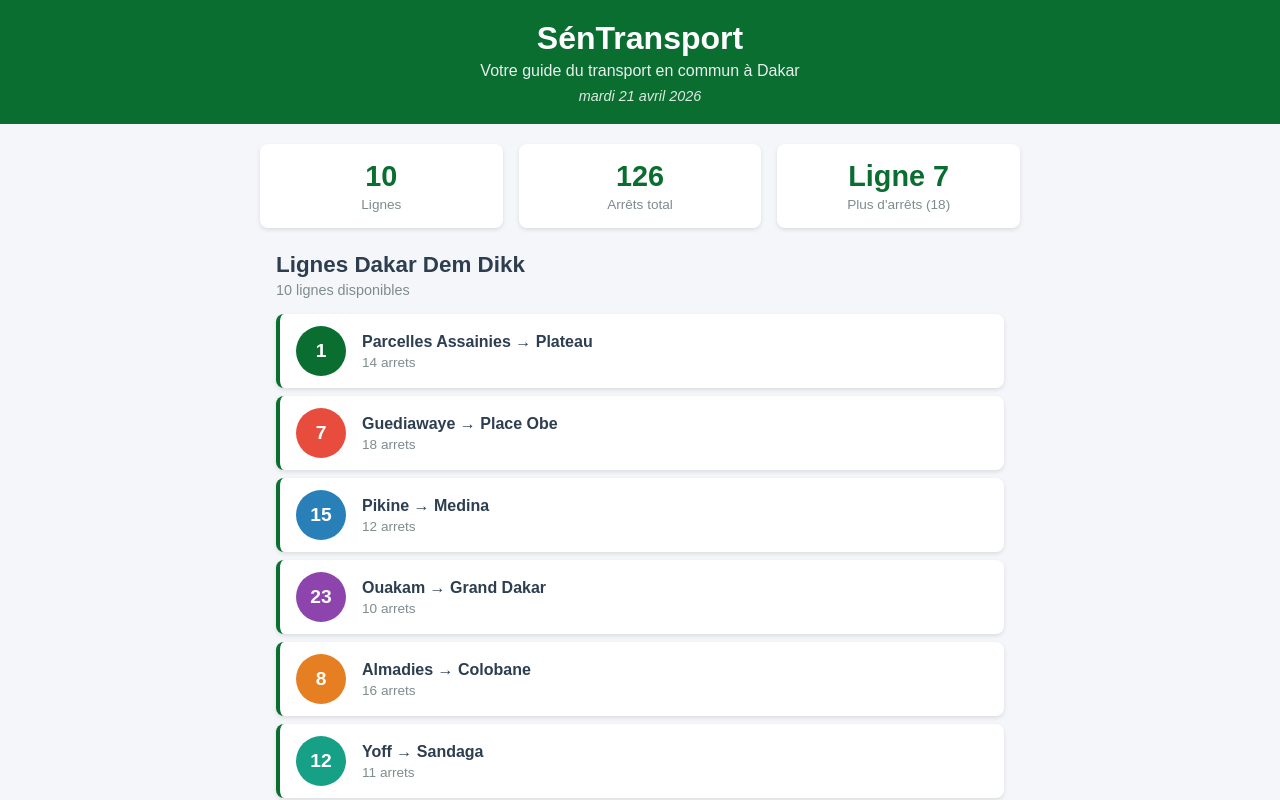
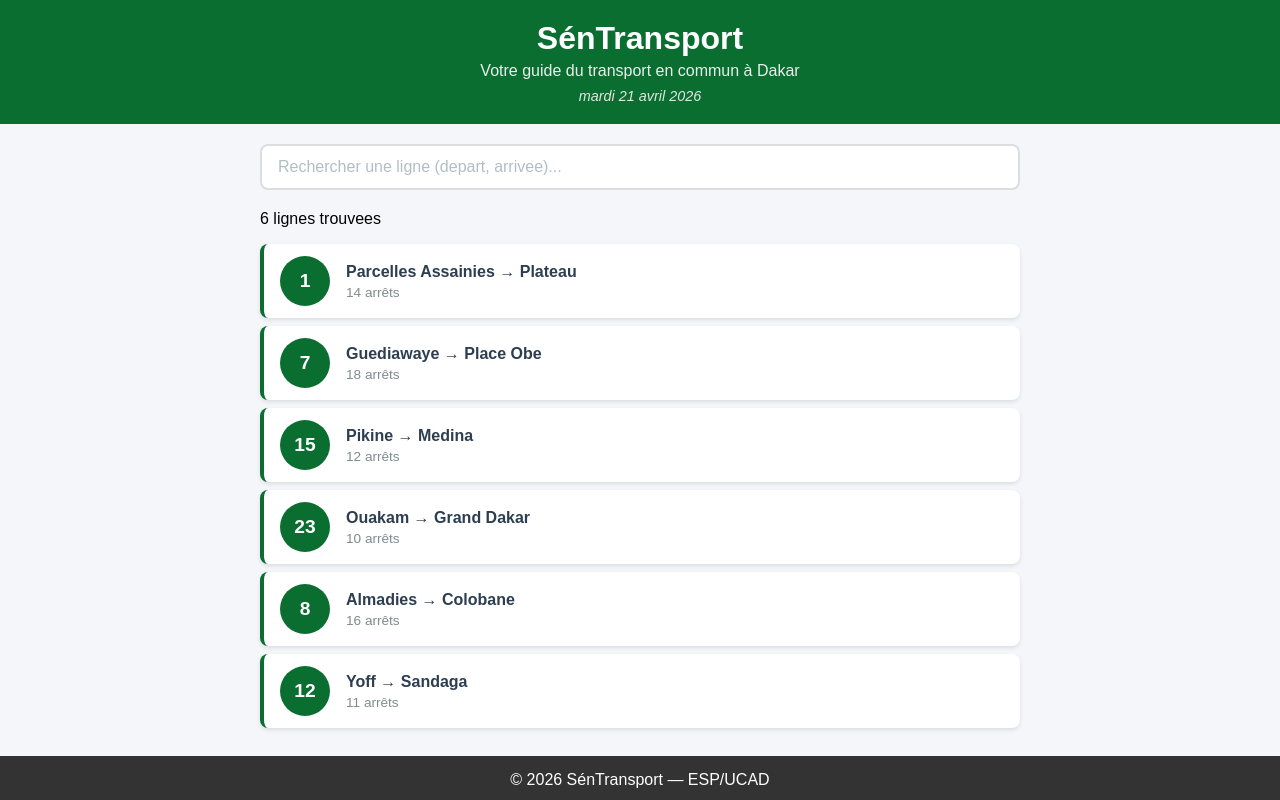
Before and after one commit to marly-esp/sentransport, a React (Create React App) app: page / in a window 1280 px wide. Shown: the top 800 px of the page. Built offline with nearby package versions, Linux system fonts and the light colour scheme.

Commit message:
lab 3 : etat, recherche et selection de lignes

```diff
--- a/src/App.css
+++ b/src/App.css
@@ -19,4 +19,15 @@
   .contenu {
     padding: 12px;
   }
+
+  .ligne-bus {
+    padding: 10px 12px;
+  }
+
+  .ligne-numero {
+    width: 40px;
+    height: 40px;
+    font-size: 1rem;
+    margin-right: 12px;
+  }
 }
--- a/src/App.js
+++ b/src/App.js
@@ -1,28 +1,148 @@
+import { useState } from 'react';
 import './App.css';
 import Header from './Header';
-import ListeLignes from './ListeLignes';
+import Recherche from './Recherche';
+import LigneBus from './LigneBus';
+import DetailLigne from './DetailLigne';
 import Footer from './Footer';
-import StatReseau from './StatReseau';
+
 function App() {
-  const lignes = [
-  { id: 1, numero: "1", depart: "Parcelles Assainies", arrivee: "Plateau", arrets: 14, couleur: "#0a6e31" },
-  { id: 2, numero: "7", depart: "Guediawaye", arrivee: "Place Obe", arrets: 18, couleur: "#e74c3c" },
-  { id: 3, numero: "15", depart: "Pikine", arrivee: "Medina", arrets: 12, couleur: "#2980b9" },
-  { id: 4, numero: "23", depart: "Ouakam", arrivee: "Grand Dakar", arrets: 10, couleur: "#8e44ad" },
-  { id: 5, numero: "8", depart: "Almadies", arrivee: "Colobane", arrets: 16, couleur: "#e67e22" },
-  { id: 6, numero: "12", depart: "Yoff", arrivee: "Sandaga", arrets: 11, couleur: "#16a085" },
-  { id: 7, numero: "31", depart: "Fann", arrivee: "HLM", arrets: 9, couleur: "#c0392b" },
-  { id: 8, numero: "42", depart: "Liberté", arrivee: "Dieuppeul", arrets: 13, couleur: "#d35400" },
-  { id: 9, numero: "18", depart: "Sicap", arrivee: "Medina", arrets: 8, couleur: "#1abc9c" },
-  { id: 10, numero: "27", depart: "HLM", arrivee: "Plateau", arrets: 15, couleur: "#2c3e50" },
+  const [recherche, setRecherche] = useState("");
+  const [ligneSelectionnee, setLigneSelectionnee] = useState(null);
+const lignes = [
+  {
+    id: 1,
+    numero: "1",
+    depart: "Parcelles Assainies",
+    arrivee: "Plateau",
+    arrets: 14,
+    listeArrets: [
+      "Parcelles U14",
+      "Parcelles U10",
+      "Camberene",
+      "Patte d'Oie",
+      "Grand Dakar",
+      "Colobane",
+      "Ponty",
+      "Plateau",
+    ],
+  },
+  {
+    id: 2,
+    numero: "7",
+    depart: "Guediawaye",
+    arrivee: "Place Obe",
+    arrets: 18,
+    listeArrets: [
+      "Guediawaye",
+      "Pikine",
+      "Thiaroye",
+      "Keur Massar",
+      "Grand Yoff",
+      "Parcelles",
+      "Liberte 6",
+      "Place Obe",
+    ],
+  },
+  {
+    id: 3,
+    numero: "15",
+    depart: "Pikine",
+    arrivee: "Medina",
+    arrets: 12,
+    listeArrets: [
+      "Pikine Centre",
+      "Thiaroye Gare",
+      "Hann",
+      "Colobane",
+      "Fass",
+      "Medina",
+    ],
+  },
+  {
+    id: 4,
+    numero: "23",
+    depart: "Ouakam",
+    arrivee: "Grand Dakar",
+    arrets: 10,
+    listeArrets: [
+      "Ouakam Village",
+      "Mermoz",
+      "Fann",
+      "Point E",
+      "Liberte 5",
+      "Grand Dakar",
+    ],
+  },
+  {
+    id: 5,
+    numero: "8",
+    depart: "Almadies",
+    arrivee: "Colobane",
+    arrets: 16,
+    listeArrets: [
+      "Almadies",
+      "Ngor",
+      "Yoff",
+      "Ouest Foire",
+      "Liberte 6",
+      "Colobane",
+    ],
+  },
+  {
+    id: 6,
+    numero: "12",
+    depart: "Yoff",
+    arrivee: "Sandaga",
+    arrets: 11,
+    listeArrets: [
+      "Yoff Village",
+      "Aeroport LSS",
+      "Parcelles U17",
+      "Grand Yoff",
+      "HLM",
+      "Sandaga",
+    ],
+  },
 ];
+
+
+  const lignesFiltrees = lignes.filter(
+    (l) =>
+      l.depart.toLowerCase().includes(recherche.toLowerCase()) ||
+      l.arrivee.toLowerCase().includes(recherche.toLowerCase()) ||
+      l.numero.includes(recherche)
+  );
+
+  function handleClickLigne(ligne) {
+    if (ligneSelectionnee && ligneSelectionnee.id === ligne.id) {
+      setLigneSelectionnee(null);
+    } else {
+      setLigneSelectionnee(ligne);
+    }
+  }
 
   return (
     <div className="App">
       <Header />
       <main className="contenu">
-        <StatReseau lignes={lignes} />
-        <ListeLignes lignes={lignes} />
+        <Recherche valeur={recherche} onChange={setRecherche} />
+        <p className="resultat-recherche">
+          {lignesFiltrees.length} ligne{lignesFiltrees.length > 1 ? 's' : ''}{' '}
+          trouvee{lignesFiltrees.length > 1 ? 's' : ''}
+        </p>
+        {lignesFiltrees.map((ligne) => (
+          <LigneBus
+            key={ligne.id}
+            numero={ligne.numero}
+            depart={ligne.depart}
+            arrivee={ligne.arrivee}
+            arrets={ligne.arrets}
+            estSelectionnee={ligneSelectionnee && ligneSelectionnee.id === ligne.id}
+            onClick={() => handleClickLigne(ligne)}
+          />
+        ))}
+        {ligneSelectionnee && <DetailLigne ligne={ligneSelectionnee} />}
       </main>
       <Footer />
     </div>
--- /dev/null
+++ b/src/DetailLigne.css
@@ -0,0 +1,67 @@
+.detail-ligne {
+  background-color: #ffffff;
+  border: 2px solid #0a6e31;
+  border-radius: 8px;
+  padding: 20px;
+  margin-top: 16px;
+  animation: slideDown 0.3s ease;
+}
+
+@keyframes slideDown {
+  from { opacity: 0; transform: translateY(-10px); }
+  to { opacity: 1; transform: translateY(0); }
+}
+
+.detail-titre {
+  color: #0a6e31;
+  margin: 0 0 8px 0;
+  font-size: 1.2rem;
+}
+
+.detail-info {
+  color: #7f8c8d;
+  margin: 0 0 16px 0;
+  font-size: 0.9rem;
+}
+
+.detail-arrets h4 {
+  color: #2c3e50;
+  margin: 0 0 8px 0;
+}
+
+.detail-liste {
+  list-style: none;
+  padding: 0;
+  margin: 0;
+}
+
+.detail-arret {
+  display: flex;
+  align-items: center;
+  padding: 8px 0;
+  border-bottom: 1px solid #f0f0f0;
+}
+
+.detail-arret:last-child {
+  border-bottom: none;
+}
+
+.arret-numero {
+  background-color: #0a6e31;
+  color: white;
+  width: 28px;
+  height: 28px;
+  border-radius: 50%;
+  display: flex;
+  align-items: center;
+  justify-content: center;
+  font-size: 0.8rem;
+  font-weight: bold;
+  margin-right: 12px;
+  flex-shrink: 0;
+}
+
+.arret-nom {
+  color: #2c3e50;
+  font-size: 0.95rem;
+}
--- /dev/null
+++ b/src/DetailLigne.js
@@ -0,0 +1,27 @@
+import './DetailLigne.css';
+
+function DetailLigne({ ligne }) {
+  return (
+    <div className="detail-ligne">
+      <h3 className="detail-titre">
+        Ligne {ligne.numero} : {ligne.depart} &rarr; {ligne.arrivee}
+      </h3>
+      <p className="detail-info">
+        {ligne.arrets} arrêts sur ce trajet
+      </p>
+      <div className="detail-arrets">
+        <h4>Arrêts principaux :</h4>
+        <ul className="detail-liste">
+          {ligne.listeArrets.map((arret, index) => (
+            <li key={index} className="detail-arret">
+              <span className="arret-numero">{index + 1}</span>
+              <span className="arret-nom">{arret}</span>
+            </li>
+          ))}
+        </ul>
+      </div>
+    </div>
+  );
+}
+
+export default DetailLigne;
--- a/src/LigneBus.css
+++ b/src/LigneBus.css
@@ -16,8 +16,17 @@
   box-shadow: 0 4px 8px rgba(0, 0, 0, 0.15);
 }
 
+.ligne-bus-active {
+  border-left: 4px solid #e67e22;
+  background-color: #fef9f3;
+}
+
+.ligne-bus-active .ligne-numero {
+  background-color: #e67e22;
+}
+
 .ligne-numero {
-
+  background-color: #0a6e31;
   color: white;
   font-weight: bold;
   font-size: 1.2rem;
--- a/src/LigneBus.js
+++ b/src/LigneBus.js
@@ -1,16 +1,17 @@
 import './LigneBus.css';
 
-function LigneBus({ numero, depart, arrivee, arrets, couleur }) {
+function LigneBus({ numero, depart, arrivee, arrets, estSelectionnee, onClick }) {
   return (
-    <div className="ligne-bus">
-      <div className="ligne-numero" style={{ backgroundColor: couleur }}>
-        {numero}
-      </div>
+    <div
+      className={`ligne-bus ${estSelectionnee ? 'ligne-bus-active' : ''}`}
+      onClick={onClick}
+    >
+      <div className="ligne-numero">{numero}</div>
       <div className="ligne-info">
         <span className="ligne-trajet">
           {depart} &rarr; {arrivee}
         </span>
-        <span className="ligne-arrets">{arrets} arrets</span>
+        <span className="ligne-arrets">{arrets} arrêts</span>
       </div>
     </div>
   );
--- a/src/ListeLignes.css
+++ b/src/ListeLignes.css
@@ -14,3 +14,12 @@
   margin-top: 0;
   margin-bottom: 16px;
 }
+
+.ligne-bus-active {
+  border-left: 4px solid #e67e22;
+  background-color: #fef9f3;
+}
+
+.ligne-bus-active .ligne-numero {
+  background-color: #e67e22;
+}
--- a/src/ListeLignes.js
+++ b/src/ListeLignes.js
@@ -15,7 +15,6 @@
           depart={ligne.depart}
           arrivee={ligne.arrivee}
           arrets={ligne.arrets}
-          couleur={ligne.couleur}
         />
       ))}
     </div>
--- /dev/null
+++ b/src/Recherche.css
@@ -0,0 +1,22 @@
+.recherche {
+  margin-bottom: 20px;
+}
+
+.recherche-input {
+  width: 100%;
+  padding: 12px 16px;
+  font-size: 1rem;
+  border: 2px solid #dcdde1;
+  border-radius: 8px;
+  outline: none;
+  box-sizing: border-box;
+  transition: border-color 0.2s;
+}
+
+.recherche-input:focus {
+  border-color: #0a6e31;
+}
+
+.recherche-input::placeholder {
+  color: #b2bec3;
+}
--- /dev/null
+++ b/src/Recherche.js
@@ -0,0 +1,17 @@
+import './Recherche.css';
+
+function Recherche({ valeur, onChange }) {
+  return (
+    <div className="recherche">
+      <input
+        type="text"
+        className="recherche-input"
+        placeholder="Rechercher une ligne (depart, arrivee)..."
+        value={valeur}
+        onChange={(e) => onChange(e.target.value)}
+      />
+    </div>
+  );
+}
+
+export default Recherche;
```
